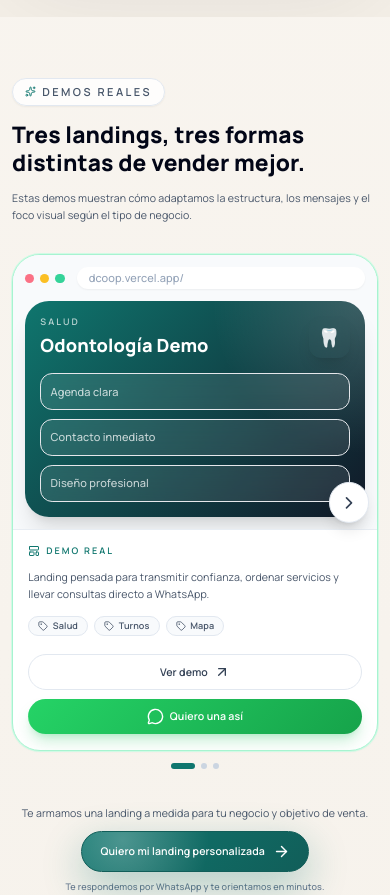
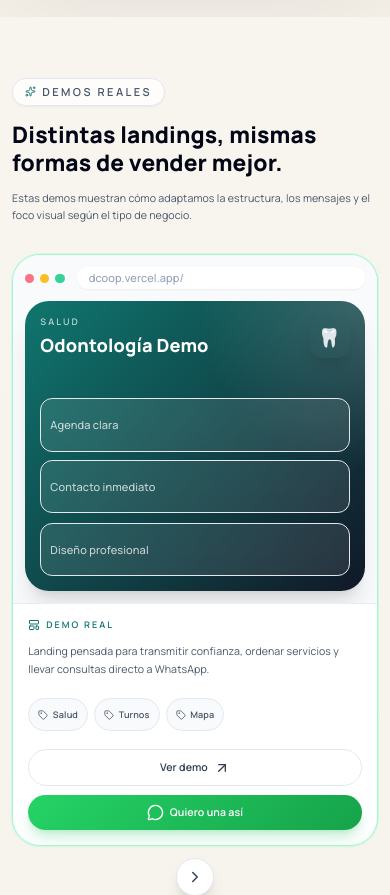
Before and after one commit to tadeorgz/ClientesYa-Landing, a React (Vite) app: page / in a window 390 px wide. Shown: the part 1860-2755 px from the top of the page. Built offline with nearby package versions, Linux system fonts and the light colour scheme.

Commit message:
demo added and styles fixes

```diff
--- a/index.html
+++ b/index.html
@@ -3,7 +3,7 @@
 
 <head>
   <meta charset="UTF-8" />
-  <link rel="icon" type="image/svg+xml" href="/favicon.svg" />
+  <link rel="icon" type="image/svg+xml" href="clientesya-circular.png" />
   <meta name="viewport" content="width=device-width, initial-scale=1.0" />
   <title>ClientesYa</title>
 </head>
--- a/src/App.jsx
+++ b/src/App.jsx
@@ -1,5 +1,5 @@
 import { ArrowRight, ChevronRight, CircleCheckBig, Layers3, MessageSquareMore, PenTool, Smartphone, Sparkles } from 'lucide-react'
-import { useMemo, useState } from 'react'
+import { useEffect, useMemo, useState } from 'react'
 import Footer from './components/Footer'
 import Hero from './components/Hero'
 import Navbar from './components/Navbar'
@@ -79,11 +79,25 @@ const processSteps = [
 function App() {
   const [isMenuOpen, setIsMenuOpen] = useState(false)
   const [activeDemo, setActiveDemo] = useState(0)
+  const [visibleCount, setVisibleCount] = useState(() => (window.innerWidth >= 768 ? 3 : 1))
 
   const ctaHref = createWhatsAppLink(siteConfig.whatsappNumber, siteConfig.defaultWhatsAppMessage)
-  const mobileDemo = demos[activeDemo]
 
   const carouselDemos = useMemo(() => demos, [])
+  const visibleDemos = useMemo(
+    () =>
+      Array.from({ length: Math.min(visibleCount, carouselDemos.length) }, (_, offset) => carouselDemos[(activeDemo + offset) % carouselDemos.length]),
+    [activeDemo, carouselDemos, visibleCount],
+  )
+
+  useEffect(() => {
+    const handleResize = () => {
+      setVisibleCount(window.innerWidth >= 768 ? 3 : 1)
+    }
+
+    window.addEventListener('resize', handleResize)
+    return () => window.removeEventListener('resize', handleResize)
+  }, [])
 
   const goNext = () => setActiveDemo((current) => (current + 1) % carouselDemos.length)
 
@@ -128,46 +142,36 @@ function App() {
               Demos reales
             </p>
             <h2 className="mt-5 text-3xl font-black leading-tight text-slate-950 sm:text-4xl">
-              Tres landings, tres formas distintas de vender mejor.
+              Distintas landings, mismas formas de vender mejor.
             </h2>
             <p className="mt-4 max-w-xl text-sm leading-relaxed text-slate-600 sm:text-base">
               Estas demos muestran cómo adaptamos la estructura, los mensajes y el foco visual según el tipo de negocio.
             </p>
           </div>
 
-          <div className="mt-10 hidden gap-6 md:grid md:grid-cols-3">
-            {carouselDemos.map((demo) => {
+          <div className="mt-10 flex flex-col md:flex-row md:items-center md:gap-5">
+            <div className="grid flex-1 items-stretch gap-6 md:grid-cols-3">
+              {visibleDemos.map((demo, index) => {
                 const inquiryMessage = createProductInquiryMessage(siteConfig.companyName, demo.nombre)
                 return (
+                  <div key={`${demo.id}-${activeDemo}-${index}`} className="h-full animate-demo-carousel-in transition-all duration-300">
                     <ProductCard
-                  key={demo.id}
                       demo={demo}
+                      featured={visibleCount === 1}
                       whatsappHref={createWhatsAppLink(siteConfig.whatsappNumber, inquiryMessage)}
                     />
+                  </div>
                 )
               })}
-          </div>
-
-          <div className="mt-10 md:hidden">
-            <div className="relative">
-              <div key={mobileDemo.id} className="transition-all duration-300">
-                <ProductCard
-                  demo={mobileDemo}
-                  featured
-                  whatsappHref={createWhatsAppLink(
-                    siteConfig.whatsappNumber,
-                    createProductInquiryMessage(siteConfig.companyName, mobileDemo.nombre),
-                  )}
-                />
             </div>
 
             <button
               type="button"
               onClick={goNext}
-                className="absolute right-3 top-1/2 inline-flex -translate-y-1/2 items-center justify-center rounded-full border border-slate-200 bg-white p-3 text-slate-700 shadow-lg shadow-black/10 transition-all duration-300 hover:-translate-y-[52%] hover:bg-slate-50"
+              className="mt-4 inline-flex self-center rounded-full border border-slate-200 bg-white p-3 text-slate-700 shadow-lg shadow-black/10 transition-all duration-800 hover:-translate-y-0.5 hover:bg-slate-50 md:mt-0 md:shrink-0 md:self-center"
               aria-label="Siguiente demo"
             >
-                <ChevronRight size={20} />
+              <ChevronRight size={18} />
             </button>
           </div>
 
@@ -182,7 +186,7 @@ function App() {
               />
             ))}
           </div>
-          </div>
+
           <div className="mt-12 flex flex-col items-center justify-center gap-3 text-center">
             <p className="max-w-2xl text-sm leading-relaxed text-slate-600 sm:text-base">
               Te armamos una landing a medida para tu negocio y objetivo de venta.
@@ -279,8 +283,10 @@ function App() {
         whatsappNumber={siteConfig.whatsappNumber}
         ctaHref={ctaHref}
       />
-    </div>
+    </div >
+
   )
+
 }
 
 export default App
--- a/src/components/Footer.jsx
+++ b/src/components/Footer.jsx
@@ -47,10 +47,10 @@ function Footer({ companyName, socialLinks = [], whatsappNumber, ctaHref }) {
                 Contacto rápido
               </p>
               <h2 className="mt-5 max-w-2xl text-3xl font-black leading-tight text-white sm:text-4xl">
-                Si querés una landing que ordene tu negocio y venda más, escribinos.
+                Si querés una web que ordene tu negocio y venda más, escribinos.
               </h2>
               <p className="mt-4 max-w-2xl text-sm leading-relaxed text-slate-300">
-                Armamos landings claras, con foco en conversión, navegación simple y un camino directo al WhatsApp de tu negocio.
+                Armamos webs claras, con foco en conversión, navegación simple y un camino directo al WhatsApp de tu negocio.
               </p>
 
               <div className="mt-7 flex flex-col gap-3 sm:flex-row">
--- a/src/components/ProductCard.jsx
+++ b/src/components/ProductCard.jsx
@@ -11,30 +11,30 @@ function ProductCard({ demo, whatsappHref, featured = false }) {
           <span className="h-3 w-3 rounded-full bg-rose-400" />
           <span className="h-3 w-3 rounded-full bg-amber-400" />
           <span className="h-3 w-3 rounded-full bg-emerald-400" />
-          <div className="ml-2 h-7 flex-1 rounded-full bg-white px-4 py-1 text-[11px] font-medium text-slate-400 shadow-sm">
+          <div className="ml-2 h-7 flex-1 overflow-hidden rounded-full bg-white px-4 py-1 text-[11px] font-medium text-slate-400 shadow-sm text-ellipsis whitespace-nowrap">
             {demo.url.replace('https://', '')}
           </div>
         </div>
 
         <div
-          className="relative overflow-hidden rounded-[24px] p-5 text-white shadow-xl"
+          className="relative overflow-hidden rounded-[24px] p-5 text-white shadow-xl "
           style={{ backgroundImage: `linear-gradient(135deg, ${demo.accent}, #111827)` }}
         >
-          <div className="absolute inset-0 bg-[radial-gradient(circle_at_top_right,rgba(255,255,255,0.18),transparent_38%)]" />
-          <div className="relative flex items-start justify-between gap-4">
-            <div>
+          <div className="absolute inset-0 bg-[radial-gradient(circle_at_top_right,rgba(255,255,255,0.18),transparent_38%)] " />
+          <div className="relative flex min-h-[5.5rem] items-start justify-between gap-4">
+            <div className="min-w-0">
               <p className="text-xs font-semibold uppercase tracking-[0.22em] text-white/70">{demo.categoria}</p>
-              <h3 className="mt-2 text-2xl font-black leading-tight">{demo.nombre}</h3>
+              <h3 className="mt-2 min-h-[3.25rem] text-2xl font-black leading-tight">{demo.nombre}</h3>
             </div>
             <div className="rounded-2xl bg-white/12 p-3 text-2xl shadow-lg backdrop-blur">
               {demo.emoji}
             </div>
           </div>
 
-          <div className="relative mt-5 grid gap-3 sm:grid-cols-3">
+          <div className="relative mt-5 grid min-h-[5.5rem] gap-3 sm:grid-cols-3">
             {demo.stats.map((stat) => (
-              <div key={stat} className="rounded-2xl border border-white/12 bg-white/10 px-3 py-3 backdrop-blur">
-                <p className="text-[11px] font-medium text-white/75">{stat}</p>
+              <div key={stat} className="flex min-h-[4.4rem] items-center rounded-2xl border border-white/12 bg-white/10 px-3 py-3 backdrop-blur">
+                <p className="text-[11px] font-medium leading-tight text-white/75">{stat}</p>
               </div>
             ))}
           </div>
@@ -47,9 +47,9 @@ function ProductCard({ demo, whatsappHref, featured = false }) {
           Demo real
         </p>
 
-        <p className="text-sm leading-relaxed text-slate-600">{demo.descripcion}</p>
+        <p className="min-h-[3.5rem] text-sm leading-relaxed text-slate-600">{demo.descripcion}</p>
 
-        <div className="flex flex-wrap gap-2">
+        <div className="flex min-h-[2.75rem] flex-wrap gap-2">
           {demo.tags.map((tag) => (
             <span
               key={tag}
--- a/src/data/products.js
+++ b/src/data/products.js
@@ -41,6 +41,20 @@ export const products = [
         tags: ['Quien eres', 'Servicios', 'Organización'],
         stats: ['Consulta simple', 'Experiencia cálida', 'Más interacción'],
     },
+    {
+        id: 4,
+        nombre: 'RentaCar Demo',
+        categoria: 'Automotriz',
+        imagen:
+            'https://images.unsplash.com/photo-1555066931-436bec036c1b?auto=format&fit=crop&w=1200&q=80',
+        descripcion: 'Enfocada en mostrar vehículos disponibles, con un diseño moderno y una experiencia de usuario fluida.',
+        url: 'https://renta-car-landing.vercel.app/',
+        accent: '#7c3aed',
+        gradient: 'from-violet-500 via-fuchsia-400 to-pink-300',
+        emoji: '🚗',
+        tags: ['Marcas', 'Vehículos', 'Renta'],
+        stats: ['Diseño moderno', 'Mas productos', 'Fácil de usar'],
+    }
 ]
 
 export const demos = products
--- a/src/index.css
+++ b/src/index.css
@@ -43,3 +43,19 @@ footer {
     transform: translateY(0);
   }
 }
+
+@keyframes demo-carousel-in {
+  from {
+    opacity: 0;
+    transform: translateX(24px) scale(0.985);
+  }
+
+  to {
+    opacity: 1;
+    transform: translateX(0) scale(1);
+  }
+}
+
+.animate-demo-carousel-in {
+  animation: demo-carousel-in 360ms cubic-bezier(0.22, 0.61, 0.36, 1);
+}
```
Also changed, not shown: public/clientesya-circular.png (added). Lines whose indentation alone changed are shown as unchanged.
